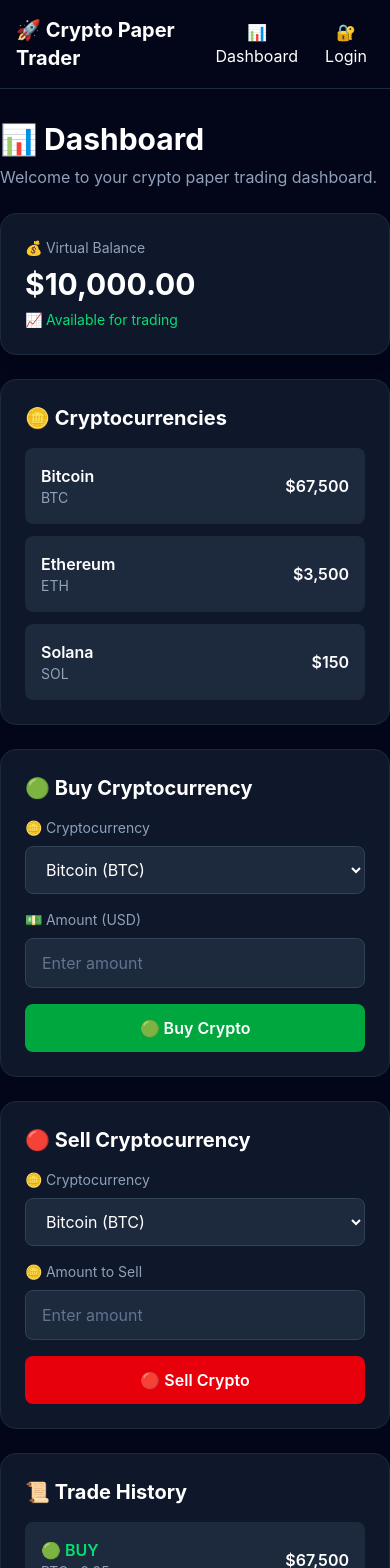
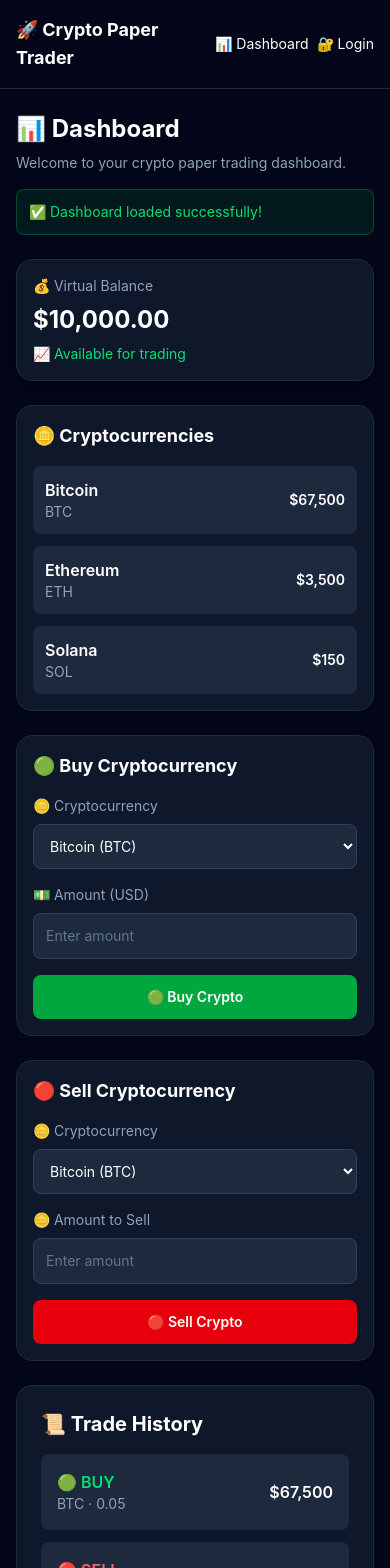
Before and after one commit to usmanismailcs55-dot/crypto-paper-trader, a React (Vite) app in the folder client/: page / in a window 390 px wide. Shown: the top 1568 px of the page. Built offline with nearby package versions, Linux system fonts and the light colour scheme.

Commit message:
Add success states and responsive layouts

```diff
--- a/client/src/components/crypto/CryptoList.jsx
+++ b/client/src/components/crypto/CryptoList.jsx
@@ -1,3 +1,4 @@
+
 const CryptoList = () => {
   const cryptocurrencies = [
     { name: "Bitcoin", symbol: "BTC", price: "$67,500" },
@@ -6,23 +7,30 @@ const CryptoList = () => {
   ];
 
   return (
-    <div className="mt-6 rounded-2xl border border-slate-800 bg-slate-900 p-6">
-      <h3 className="text-xl font-bold">🪙 Cryptocurrencies</h3>
+    <div className="mt-6 rounded-2xl border border-slate-800 bg-slate-900 p-4 sm:p-6">
+      <h3 className="text-lg font-bold sm:text-xl">
+        🪙 Cryptocurrencies
+      </h3>
 
       <div className="mt-4 space-y-3">
         {cryptocurrencies.map((crypto) => (
           <div
             key={crypto.symbol}
-            className="flex items-center justify-between rounded-lg bg-slate-800 p-4"
+            className="flex items-center justify-between gap-4 rounded-lg bg-slate-800 p-3 sm:p-4"
           >
-            <div>
-              <p className="font-semibold">{crypto.name}</p>
+            <div className="min-w-0">
+              <p className="truncate font-semibold">
+                {crypto.name}
+              </p>
+
               <p className="text-sm text-slate-400">
                 {crypto.symbol}
               </p>
             </div>
 
-            <p className="font-semibold">{crypto.price}</p>
+            <p className="shrink-0 text-sm font-semibold sm:text-base">
+              {crypto.price}
+            </p>
           </div>
         ))}
       </div>
--- a/client/src/components/dashboard/BalanceCard.jsx
+++ b/client/src/components/dashboard/BalanceCard.jsx
@@ -1,11 +1,12 @@
+
 const BalanceCard = () => {
   return (
-    <div className="rounded-2xl border border-slate-800 bg-slate-900 p-6 shadow-lg">
+    <div className="rounded-2xl border border-slate-800 bg-slate-900 p-4 shadow-lg sm:p-6">
       <p className="text-sm text-slate-400">
         💰 Virtual Balance
       </p>
 
-      <h3 className="mt-2 text-3xl font-bold">
+      <h3 className="mt-2 text-2xl font-bold sm:text-3xl">
         $10,000.00
       </h3>
 
--- a/client/src/components/layout/navbar/Navbar.jsx
+++ b/client/src/components/layout/navbar/Navbar.jsx
@@ -1,14 +1,20 @@
+
 const Navbar = () => {
   return (
     <nav className="border-b border-slate-800 bg-slate-950 px-4 py-4">
-      <div className="mx-auto flex max-w-7xl items-center justify-between">
-        <h1 className="text-xl font-bold">
+      <div className="mx-auto flex max-w-7xl items-center justify-between gap-4">
+        <h1 className="text-lg font-bold sm:text-xl">
           🚀 Crypto Paper Trader
         </h1>
 
-        <div className="flex gap-4">
-          <button>📊 Dashboard</button>
-          <button>🔐 Login</button>
+        <div className="flex shrink-0 gap-2 sm:gap-4">
+          <button className="text-sm sm:text-base">
+            📊 Dashboard
+          </button>
+
+          <button className="text-sm sm:text-base">
+            🔐 Login
+          </button>
         </div>
       </div>
     </nav>
--- a/client/src/components/trading/BuyForm.jsx
+++ b/client/src/components/trading/BuyForm.jsx
@@ -1,3 +1,4 @@
+
 import { useState } from "react";
 
 const BuyForm = () => {
@@ -5,11 +6,13 @@ const BuyForm = () => {
   const [amount, setAmount] = useState("");
   const [isLoading, setIsLoading] = useState(false);
   const [error, setError] = useState("");
+  const [success, setSuccess] = useState("");
 
   const handleSubmit = (event) => {
     event.preventDefault();
 
     setError("");
+    setSuccess("");
     setIsLoading(true);
 
     console.log("Buy order:", {
@@ -19,17 +22,25 @@ const BuyForm = () => {
 
     setTimeout(() => {
       setIsLoading(false);
-      setError("❌ Buy order failed. Please try again.");
+      setSuccess("✅ Buy order completed successfully!");
     }, 1500);
   };
 
   return (
-    <div className="mt-6 rounded-2xl border border-slate-800 bg-slate-900 p-6">
-      <h3 className="text-xl font-bold">🟢 Buy Cryptocurrency</h3>
+    <div className="mt-6 rounded-2xl border border-slate-800 bg-slate-900 p-4 sm:p-6">
+      <h3 className="text-lg font-bold sm:text-xl">
+        🟢 Buy Cryptocurrency
+      </h3>
 
       {error && (
         <div className="mt-4 rounded-lg border border-red-500/30 bg-red-500/10 p-3 text-sm text-red-400">
           {error}
+        </div>
+      )}
+
+      {success && (
+        <div className="mt-4 rounded-lg border border-green-500/30 bg-green-500/10 p-3 text-sm text-green-400">
+          {success}
         </div>
       )}
 
@@ -46,7 +57,7 @@ const BuyForm = () => {
             id="crypto"
             value={crypto}
             onChange={(event) => setCrypto(event.target.value)}
-            className="w-full rounded-lg border border-slate-700 bg-slate-800 px-4 py-3 text-white outline-none"
+            className="w-full rounded-lg border border-slate-700 bg-slate-800 px-3 py-3 text-sm text-white outline-none sm:px-4 sm:text-base"
           >
             <option value="BTC">Bitcoin (BTC)</option>
             <option value="ETH">Ethereum (ETH)</option>
@@ -70,14 +81,14 @@ const BuyForm = () => {
             placeholder="Enter amount"
             value={amount}
             onChange={(event) => setAmount(event.target.value)}
-            className="w-full rounded-lg border border-slate-700 bg-slate-800 px-4 py-3 text-white outline-none placeholder:text-slate-500"
+            className="w-full rounded-lg border border-slate-700 bg-slate-800 px-3 py-3 text-sm text-white outline-none placeholder:text-slate-500 sm:px-4 sm:text-base"
           />
         </div>
 
         <button
           type="submit"
           disabled={isLoading}
-          className="w-full rounded-lg bg-green-600 px-4 py-3 font-semibold hover:bg-green-500 disabled:cursor-not-allowed disabled:opacity-60"
+          className="w-full rounded-lg bg-green-600 px-4 py-3 text-sm font-semibold hover:bg-green-500 disabled:cursor-not-allowed disabled:opacity-60 sm:text-base"
         >
           {isLoading ? "⏳ Processing..." : "🟢 Buy Crypto"}
         </button>
--- a/client/src/components/trading/SellForm.jsx
+++ b/client/src/components/trading/SellForm.jsx
@@ -1,3 +1,4 @@
+
 import { useState } from "react";
 
 const SellForm = () => {
@@ -5,11 +6,13 @@ const SellForm = () => {
   const [amount, setAmount] = useState("");
   const [isLoading, setIsLoading] = useState(false);
   const [error, setError] = useState("");
+  const [success, setSuccess] = useState("");
 
   const handleSubmit = (event) => {
     event.preventDefault();
 
     setError("");
+    setSuccess("");
     setIsLoading(true);
 
     console.log("Sell order:", {
@@ -19,17 +22,25 @@ const SellForm = () => {
 
     setTimeout(() => {
       setIsLoading(false);
-      setError("❌ Sell order failed. Please try again.");
+      setSuccess("✅ Sell order completed successfully!");
     }, 1500);
   };
 
   return (
-    <div className="mt-6 rounded-2xl border border-slate-800 bg-slate-900 p-6">
-      <h3 className="text-xl font-bold">🔴 Sell Cryptocurrency</h3>
+    <div className="mt-6 rounded-2xl border border-slate-800 bg-slate-900 p-4 sm:p-6">
+      <h3 className="text-lg font-bold sm:text-xl">
+        🔴 Sell Cryptocurrency
+      </h3>
 
       {error && (
         <div className="mt-4 rounded-lg border border-red-500/30 bg-red-500/10 p-3 text-sm text-red-400">
           {error}
+        </div>
+      )}
+
+      {success && (
+        <div className="mt-4 rounded-lg border border-green-500/30 bg-green-500/10 p-3 text-sm text-green-400">
+          {success}
         </div>
       )}
 
@@ -46,7 +57,7 @@ const SellForm = () => {
             id="sell-crypto"
             value={crypto}
             onChange={(event) => setCrypto(event.target.value)}
-            className="w-full rounded-lg border border-slate-700 bg-slate-800 px-4 py-3 text-white outline-none"
+            className="w-full rounded-lg border border-slate-700 bg-slate-800 px-3 py-3 text-sm text-white outline-none sm:px-4 sm:text-base"
           >
             <option value="BTC">Bitcoin (BTC)</option>
             <option value="ETH">Ethereum (ETH)</option>
@@ -70,14 +81,14 @@ const SellForm = () => {
             placeholder="Enter amount"
             value={amount}
             onChange={(event) => setAmount(event.target.value)}
-            className="w-full rounded-lg border border-slate-700 bg-slate-800 px-4 py-3 text-white outline-none placeholder:text-slate-500"
+            className="w-full rounded-lg border border-slate-700 bg-slate-800 px-3 py-3 text-sm text-white outline-none placeholder:text-slate-500 sm:px-4 sm:text-base"
           />
         </div>
 
         <button
           type="submit"
           disabled={isLoading}
-          className="w-full rounded-lg bg-red-600 px-4 py-3 font-semibold hover:bg-red-500 disabled:cursor-not-allowed disabled:opacity-60"
+          className="w-full rounded-lg bg-red-600 px-4 py-3 text-sm font-semibold hover:bg-red-500 disabled:cursor-not-allowed disabled:opacity-60 sm:text-base"
         >
           {isLoading ? "⏳ Processing..." : "🔴 Sell Crypto"}
         </button>
--- a/client/src/pages/Dashboard.jsx
+++ b/client/src/pages/Dashboard.jsx
@@ -1,3 +1,4 @@
+
 import { useEffect, useState } from "react";
 import BalanceCard from "../components/dashboard/BalanceCard";
 import CryptoList from "../components/crypto/CryptoList";
@@ -8,10 +9,12 @@ import TradeHistory from "../components/trading/TradeHistory";
 const Dashboard = () => {
   const [isLoading, setIsLoading] = useState(true);
   const [error, setError] = useState("");
+  const [success, setSuccess] = useState("");
 
   useEffect(() => {
     const timer = setTimeout(() => {
       setIsLoading(false);
+      setSuccess("✅ Dashboard loaded successfully!");
     }, 1000);
 
     return () => clearTimeout(timer);
@@ -61,14 +64,21 @@ const Dashboard = () => {
   }
 
   return (
-    <section className="py-8">
-      <h2 className="text-3xl font-bold">
+    <section className="px-4 py-6 sm:px-6 sm:py-8 lg:px-8">
+      <div className="mx-auto w-full max-w-7xl">
+        <h2 className="text-2xl font-bold sm:text-3xl">
           📊 Dashboard
         </h2>
 
-      <p className="mt-2 text-slate-400">
+        <p className="mt-2 text-sm text-slate-400 sm:text-base">
           Welcome to your crypto paper trading dashboard.
         </p>
+
+        {success && (
+          <div className="mt-4 rounded-lg border border-green-500/30 bg-green-500/10 p-3 text-sm text-green-400">
+            {success}
+          </div>
+        )}
 
         <div className="mt-6">
           <BalanceCard />
@@ -81,6 +91,7 @@ const Dashboard = () => {
         <SellForm />
 
         <TradeHistory />
+      </div>
     </section>
   );
 };
--- a/client/src/pages/Login.jsx
+++ b/client/src/pages/Login.jsx
@@ -3,16 +3,18 @@ import { useState } from "react";
 const Login = () => {
   const [isLoading, setIsLoading] = useState(false);
   const [error, setError] = useState("");
+  const [success, setSuccess] = useState("");
 
   const handleSubmit = (event) => {
     event.preventDefault();
 
     setError("");
+    setSuccess("");
     setIsLoading(true);
 
     setTimeout(() => {
       setIsLoading(false);
-      setError("❌ Login failed. Please check your email and password.");
+      setSuccess("✅ Login successful!");
     }, 1500);
   };
 
@@ -30,6 +32,12 @@ const Login = () => {
         {error && (
           <div className="mt-4 rounded-lg border border-red-500/30 bg-red-500/10 p-3 text-sm text-red-400">
             {error}
+          </div>
+        )}
+
+        {success && (
+          <div className="mt-4 rounded-lg border border-green-500/30 bg-green-500/10 p-3 text-sm text-green-400">
+            {success}
           </div>
         )}
 
--- a/client/src/pages/Register.jsx
+++ b/client/src/pages/Register.jsx
@@ -6,11 +6,13 @@ const Register = () => {
   const [password, setPassword] = useState("");
   const [isLoading, setIsLoading] = useState(false);
   const [error, setError] = useState("");
+  const [success, setSuccess] = useState("");
 
   const handleSubmit = (event) => {
     event.preventDefault();
 
     setError("");
+    setSuccess("");
     setIsLoading(true);
 
     console.log("Registration:", {
@@ -21,7 +23,7 @@ const Register = () => {
 
     setTimeout(() => {
       setIsLoading(false);
-      setError("❌ Registration failed. Please try again.");
+      setSuccess("✅ Account created successfully!");
     }, 1500);
   };
 
@@ -39,6 +41,12 @@ const Register = () => {
         {error && (
           <div className="mt-4 rounded-lg border border-red-500/30 bg-red-500/10 p-3 text-sm text-red-400">
             {error}
+          </div>
+        )}
+
+        {success && (
+          <div className="mt-4 rounded-lg border border-green-500/30 bg-green-500/10 p-3 text-sm text-green-400">
+            {success}
           </div>
         )}
 
```
Lines whose indentation alone changed are shown as unchanged.
